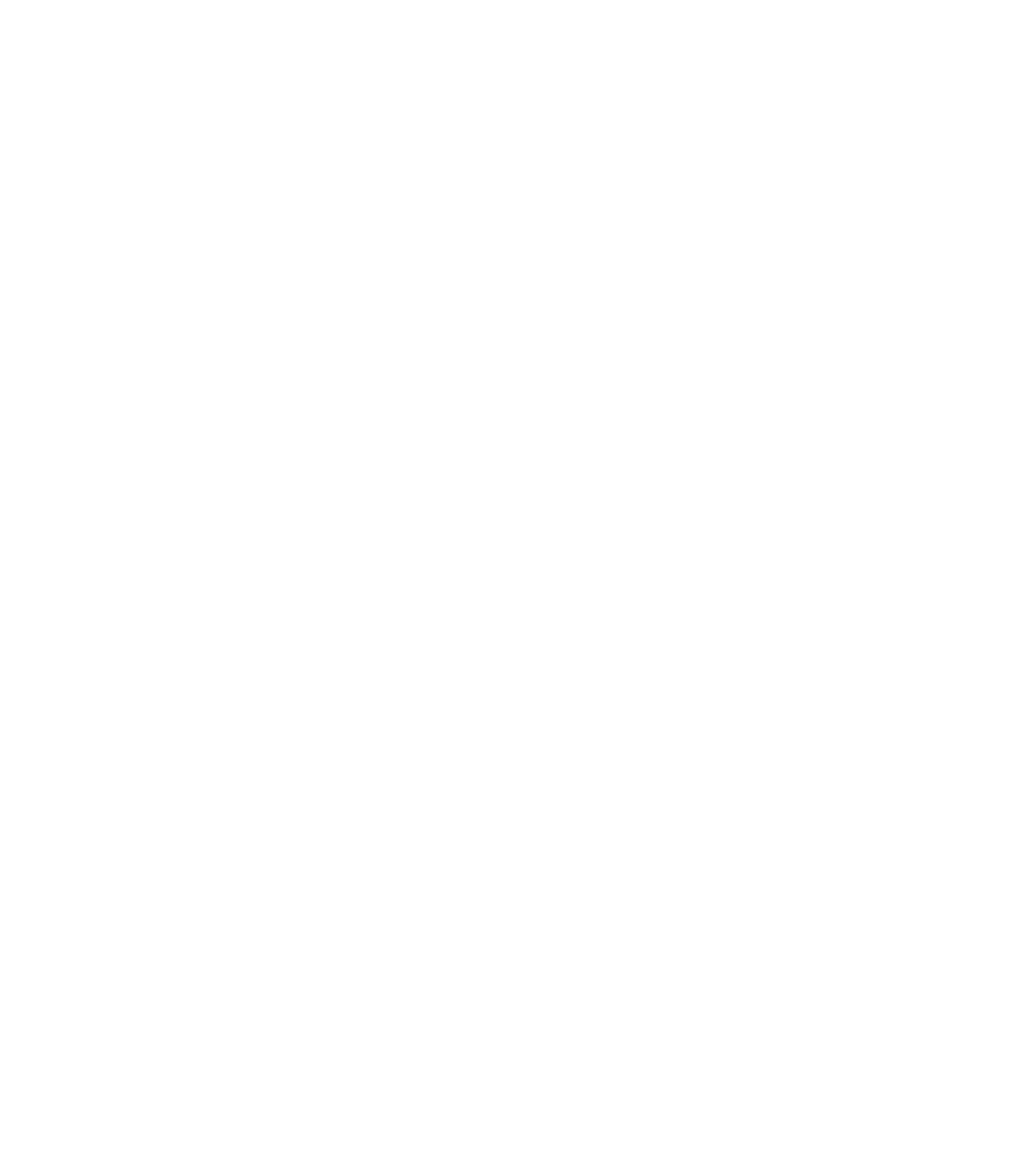
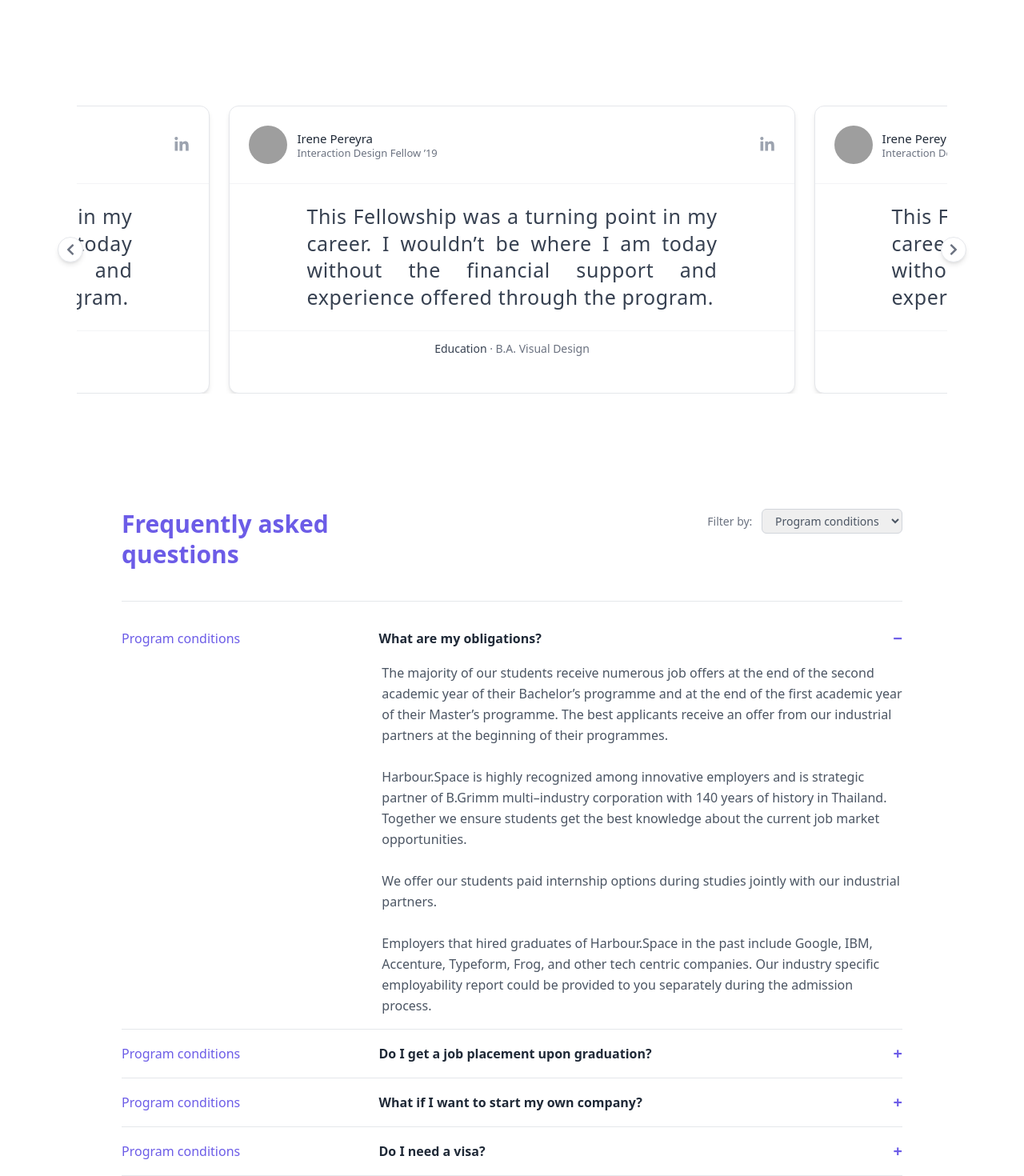
Before and after one commit to dtellez25/Harbour.Space-Practical-Challenge, a React (Vite) app in the folder frontend/: page / in a window 1280 px wide. Shown: the part 1880-3350 px from the top of the page at 80% size. Before the commit the page ends 1932 px from the top, so only its background shows below. Built offline with nearby package versions, Linux system fonts and the light colour scheme; grey boxes are pictures that could not be loaded.

Commit message:
carousel + FAQ sections completed

```diff
--- a/frontend/package.json
+++ b/frontend/package.json
@@ -12,7 +12,8 @@
   "dependencies": {
     "lucide-react": "^0.548.0",
     "react": "^19.1.1",
-    "react-dom": "^19.1.1"
+    "react-dom": "^19.1.1",
+    "react-icons": "^5.5.0"
   },
   "devDependencies": {
     "@eslint/js": "^9.36.0",
--- a/frontend/src/App.jsx
+++ b/frontend/src/App.jsx
@@ -3,6 +3,8 @@
 import { Introduction } from "./components/introduction.jsx";
 import { About } from "./components/about.jsx";
 import { CommitmentOverview } from "./components/commitmentOverview.jsx";
+import { TestimonialCarousel } from "./components/testimonialCarousel.jsx";
+import { FAQSection } from "./components/FAQSection.jsx";
 
 function App() {
   return (
@@ -11,6 +13,8 @@
       <Introduction />
       <About />
       <CommitmentOverview />
+      <TestimonialCarousel />
+      <FAQSection />
     </div>
   );
 }
--- /dev/null
+++ b/frontend/src/components/FAQSection.jsx
@@ -0,0 +1,96 @@
+import React, { useState } from "react";
+
+export const FAQSection = () => {
+  const [openIndex, setOpenIndex] = useState(0);
+
+  const faqs = [
+    {
+      category: "Program conditions",
+      question: "What are my obligations?",
+      answer: `The majority of our students receive numerous job offers at the end of the second academic year of their Bachelor’s programme and at the end of the first academic year of their Master’s programme. The best applicants receive an offer from our industrial partners at the beginning of their programmes.
+
+Harbour.Space is highly recognized among innovative employers and is strategic partner of B.Grimm multi–industry corporation with 140 years of history in Thailand. Together we ensure students get the best knowledge about the current job market opportunities.
+
+We offer our students paid internship options during studies jointly with our industrial partners.
+
+Employers that hired graduates of Harbour.Space in the past include Google, IBM, Accenture, Typeform, Frog, and other tech centric companies. Our industry specific employability report could be provided to you separately during the admission process.`,
+    },
+    {
+      category: "Program conditions",
+      question: "Do I get a job placement upon graduation?",
+      answer:
+        "Yes, graduates receive guaranteed job placement opportunities through our industrial partners network.",
+    },
+    {
+      category: "Program conditions",
+      question: "What if I want to start my own company?",
+      answer:
+        "Students are encouraged to pursue entrepreneurship. We provide mentorship and access to resources that help them launch their own startups.",
+    },
+    {
+      category: "Program conditions",
+      question: "Do I need a visa?",
+      answer:
+        "Yes, you will need a student visa to study with us. Our admissions team will guide you through the visa application process.",
+    },
+  ];
+
+  const toggleFAQ = (index) => {
+    setOpenIndex(openIndex === index ? null : index);
+  };
+
+  return (
+    <section className="max-w-5xl mx-auto px-6 py-16">
+      {/* Header */}
+    <div className="flex flex-col md:flex-row md:items-start md:justify-between mb-10">
+    <div>
+        <h2 className="text-3xl font-semibold text-[#6C5CE7] leading-tight">
+        Frequently asked
+        <br />
+        questions
+        </h2>
+    </div>
+
+    <div className="text-sm text-gray-500 mt-4 md:mt-0 md:text-right">
+        Filter by:{" "}
+        <select className="ml-2 border border-gray-300 rounded-md px-3 py-1 text-gray-600 focus:outline-none focus:ring-1 focus:ring-[#6C5CE7]">
+        <option>Program conditions</option>
+        </select>
+    </div>
+    </div>
+
+
+      {/* Divider */}
+      <hr className="border-gray-200 mb-8" />
+
+      {/* FAQs */}
+      <div className="space-y-4">
+        {faqs.map((faq, index) => (
+          <div
+            key={index}
+            className="border-b border-gray-200 pb-4 cursor-pointer transition-all"
+            onClick={() => toggleFAQ(index)}
+          >
+            <div className="flex justify-between items-center">
+              <p className="text-[#6C5CE7] font-medium w-1/3">
+                {faq.category}
+              </p>
+              <p className="font-semibold text-gray-800 w-2/3">
+                {faq.question}
+              </p>
+              <span className="text-[#6C5CE7] text-xl font-bold">
+                {openIndex === index ? "−" : "+"}
+              </span>
+            </div>
+
+            {openIndex === index && (
+              <p className="mt-4 text-gray-600 leading-relaxed whitespace-pre-line w-2/3 ml-auto">
+                {faq.answer}
+              </p>
+            )}
+          </div>
+        ))}
+      </div>
+    </section>
+  );
+};
--- /dev/null
+++ b/frontend/src/components/testimonialCarousel.jsx
@@ -0,0 +1,107 @@
+import React, { useRef } from "react";
+import { FaLinkedinIn, FaChevronLeft, FaChevronRight } from "react-icons/fa";
+
+const testimonials = [
+  {
+    name: "Irene Pereyra",
+    title: "Interaction Design Fellow ’19",
+    text: "This Fellowship was a turning point in my career. I wouldn’t be where I am today without the financial support and experience offered through the program.",
+    education: "B.A. Visual Design",
+    img: "/irene.jpg",
+  },
+  {
+    name: "Irene Pereyra",
+    title: "Interaction Design Fellow ’19",
+    text: "This Fellowship was a turning point in my career. I wouldn’t be where I am today without the financial support and experience offered through the program.",
+    education: "B.A. Visual Design",
+    img: "/irene.jpg",
+  },
+  {
+    name: "Irene Pereyra",
+    title: "Interaction Design Fellow ’19",
+    text: "This Fellowship was a turning point in my career. I wouldn’t be where I am today without the financial support and experience offered through the program.",
+    education: "B.A. Visual Design",
+    img: "/irene.jpg",
+  },
+];
+
+export const TestimonialCarousel = () => {
+  const carouselRef = useRef(null);
+
+  const scrollLeft = () => {
+    if (carouselRef.current) {
+      carouselRef.current.scrollBy({ left: -500, behavior: "smooth" });
+    }
+  };
+
+  const scrollRight = () => {
+    if (carouselRef.current) {
+      carouselRef.current.scrollBy({ left: 500, behavior: "smooth" });
+    }
+  };
+
+  return (
+    <section className="relative max-w-6xl mx-auto px-8 py-20 overflow-hidden">
+      {/* Arrows */}
+      <button
+        onClick={scrollLeft}
+        className="absolute left-2 top-1/2 -translate-y-1/2 bg-white border border-gray-200 shadow-md w-8 h-8 rounded-full flex items-center justify-center hover:bg-gray-50 z-10"
+      >
+        <FaChevronLeft className="text-gray-500" />
+      </button>
+
+      <button
+        onClick={scrollRight}
+        className="absolute right-2 top-1/2 -translate-y-1/2 bg-white border border-gray-200 shadow-md w-8 h-8 rounded-full flex items-center justify-center hover:bg-gray-50 z-10"
+      >
+        <FaChevronRight className="text-gray-500" />
+      </button>
+
+      {/* Carousel */}
+      <div
+        ref={carouselRef}
+        className="flex overflow-x-scroll scrollbar-hide snap-x snap-mandatory gap-6 scroll-smooth justify-center"
+      >
+        {testimonials.map((item, index) => (
+          <div
+            key={index}
+            className="snap-center flex-shrink-0 w-[70%] md:w-[65%] h-[360px] bg-white border border-gray-200 rounded-xl shadow-md transition-transform duration-300 hover:scale-[1.01]"
+          >
+            {/* Header */}
+            <div className="flex justify-between items-center p-6 border-b border-gray-100">
+              <div className="flex items-center gap-3">
+                <img
+                  src={item.img}
+                  alt={item.name}
+                  className="w-12 h-12 rounded-full object-cover"
+                />
+                <div>
+                  <p className="text-gray-800 font-medium text-[15px] leading-tight">
+                    {item.name}
+                  </p>
+                  <p className="text-gray-500 text-[13px] leading-tight">
+                    {item.title}
+                  </p>
+                </div>
+              </div>
+              <FaLinkedinIn className="text-gray-400 text-xl" />
+            </div>
+
+            {/* Body */}
+            <div className="px-16 flex-grow flex items-center justify-center">
+              <p className="text-gray-700 text-[25px] leading-[2.1rem] font-light tracking-wide mx-8 my-6 text-justify">
+                {item.text}
+              </p>
+            </div>
+
+            {/* Footer */}
+            <div className="px-8 pb-5 pt-3 border-t border-gray-100 text-sm text-gray-500 text-center">
+              <span className="font-medium text-gray-700">Education</span> ·{" "}
+              {item.education}
+            </div>
+          </div>
+        ))}
+      </div>
+    </section>
+  );
+};
```
Also changed, not shown: 1 other file (tests, documents, lock files or other folders).
